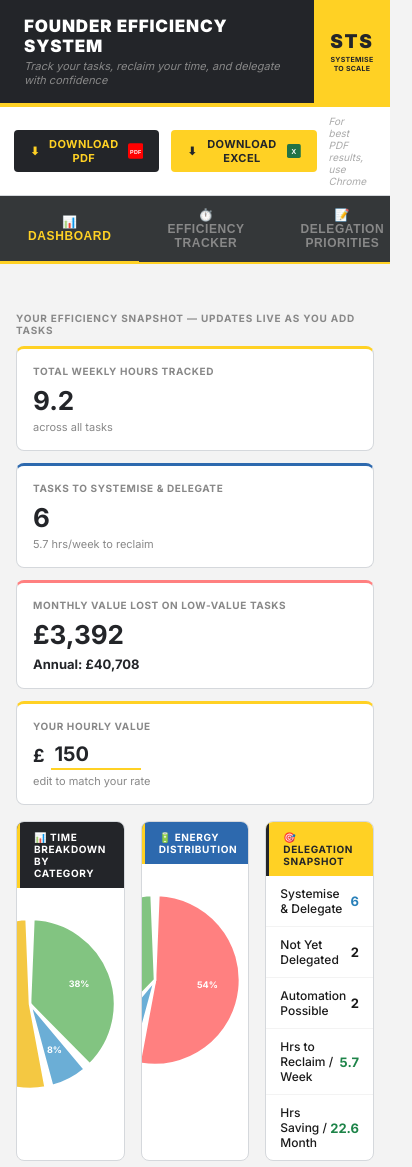
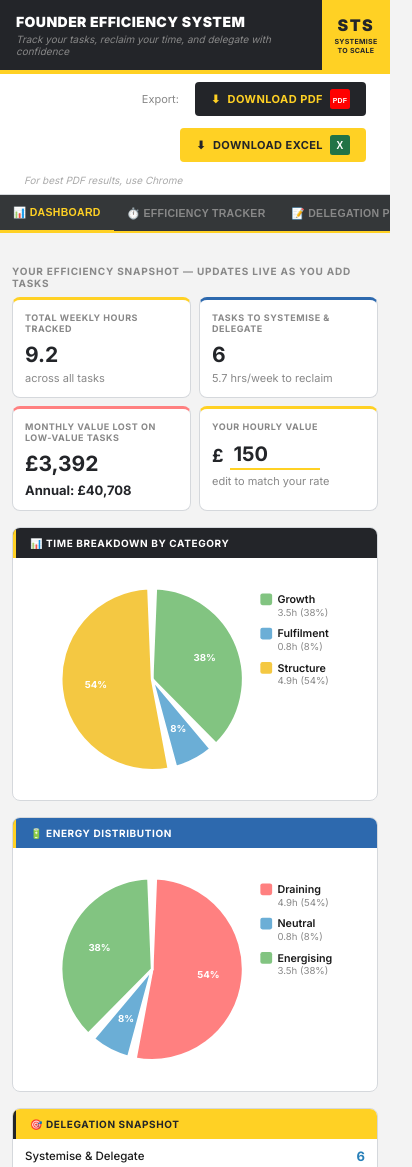
Before and after one commit to systemisetoscale/founder-efficiency-system, a plain HTML site: page index.html in a window 390 px wide. Shown: the top 1167 px of the page, 412 px wide, since content can reach past the window. Drawn offline with Linux system fonts and the light colour scheme.

Commit message:
Update index.html
made is responsive for better mobile use

```diff
--- a/index.html
+++ b/index.html
@@ -69,7 +69,8 @@ body{font-family:'Inter',sans-serif;background:var(--lgrey);color:var(--charcoal
 .rate-wrap input{width:90px;font-size:20px;font-weight:700;color:var(--charcoal);border:none;border-bottom:2px solid var(--yellow);background:transparent;font-family:'Inter',sans-serif;outline:none;padding:2px 4px}
 
 /* Dashboard panels */
-.dash-grid{display:grid;grid-template-columns:1fr 1fr 1fr;gap:16px;margin-bottom:16px}
+.pair-grid{display:grid;grid-template-columns:repeat(auto-fit,minmax(320px,1fr));gap:16px}
+.dash-grid{display:grid;grid-template-columns:repeat(auto-fit,minmax(290px,1fr));gap:16px;margin-bottom:16px}
 .dash-panel{background:#fff;border:1px solid var(--mgrey);border-radius:8px;overflow:hidden}
 .dash-panel-hdr{font-size:10px;font-weight:700;letter-spacing:0.06em;text-transform:uppercase;padding:9px 14px;border-left:3px solid var(--yellow)}
 .dash-panel-hdr.dark{background:var(--charcoal);color:#fff}
@@ -134,6 +135,36 @@ table.matrix tr:nth-child(even) td{background:#FAFAFA}
 .t5-b{background:var(--t5-bg);color:var(--t5)}
 
 /* ── Print / PDF styles ─────────────────────────────────────────────────── */
+/* ── Mobile / tablet ─────────────────────────────────────────────────────── */
+@media (max-width: 560px){
+  .header-text{padding:13px 16px}
+  .header-text h1{font-size:14px;letter-spacing:.03em}
+  .header-text p{font-size:10px}
+  .logo-block{padding:0 14px;min-width:64px}
+  .logo-block .sts{font-size:16px}
+
+  .download-bar{flex-wrap:wrap;justify-content:flex-start;gap:8px;padding:8px 14px}
+  .download-bar span:last-child{flex-basis:100%;font-size:9px}
+
+  .nav{overflow-x:auto;-webkit-overflow-scrolling:touch}
+  .nav-btn{padding:11px 13px;font-size:10.5px;letter-spacing:.03em;white-space:nowrap}
+
+  .container{padding:16px 12px 48px}
+  .sec-label{margin:16px 0 8px}
+
+  .kpi-grid{grid-template-columns:1fr 1fr;gap:8px}
+  .kpi-card{padding:12px}
+  .kpi-val{font-size:21px}
+  .kpi-label{font-size:9px}
+
+  .pie-container{padding:14px 8px}
+  .dash-item{padding:9px 12px}
+  .dash-item .lbl{font-size:11.5px}
+
+  .deleg-item,.qw-item{padding:9px 12px}
+  .di-name{font-size:12.5px}
+}
+
 @media print {
   @page { size: A4 landscape; margin: 10mm 8mm; }
   body { background: #fff !important; font-size: 11px; }
@@ -142,10 +173,10 @@ table.matrix tr:nth-child(even) td{background:#FAFAFA}
   .view { display: block !important; }
   .container { max-width: 100% !important; padding: 0 !important; }
   .sec-label { margin: 8px 0 4px; font-size: 9px; }
-  .kpi-grid { grid-template-columns: repeat(4,1fr); gap: 6px; margin-bottom: 8px; }
+  .kpi-grid { grid-template-columns: repeat(4,1fr) !important; gap: 6px; margin-bottom: 8px; }
   .kpi-card { padding: 8px; border-radius: 4px; }
   .kpi-val { font-size: 18px; }
-  .dash-grid { grid-template-columns: 1fr 1fr 1fr; gap: 8px; margin-bottom: 8px; }
+  .dash-grid { grid-template-columns: 1fr 1fr 1fr !important; gap: 8px; margin-bottom: 8px; }
   .dash-panel { border-radius: 4px; }
   .panel { margin-bottom: 8px; border-radius: 4px; }
   .header { -webkit-print-color-adjust: exact; print-color-adjust: exact; }
@@ -155,7 +186,7 @@ table.matrix tr:nth-child(even) td{background:#FAFAFA}
   table.tracker th, table.tracker td { padding: 4px 5px; }
   table.matrix { font-size: 10px; }
   table.matrix th, table.matrix td { padding: 5px 7px; }
-  .pie-container svg { max-width: 240px; }
+  .pie-container svg { max-width: 240px !important; }
   .dash-item { padding: 6px 10px; }
   .kpi-annual { font-size: 11px; }
   /* page breaks */
@@ -268,7 +299,7 @@ table.matrix tr:nth-child(even) td{background:#FAFAFA}
       </div>
     </div>
 
-    <div style="display:grid;grid-template-columns:1fr 1fr;gap:16px">
+    <div class="pair-grid">
       <div class="panel">
         <div class="panel-header">🏆 Top 3 Delegation Priorities</div>
         <div id="top3-list"><div class="deleg-empty">No tasks marked for delegation yet</div></div>
@@ -451,7 +482,7 @@ function drawPie(containerId, slices){
   if(!total){el.innerHTML='<div class="empty-state">Add tasks to see breakdown</div>';return;}
 
   const W=280,H=200,cx=100,cy=100,R=85,gap=0.04;
-  let svg=`<svg width="${W}" height="${H}" viewBox="0 0 ${W} ${H}" overflow="visible">`;
+  let svg=`<svg viewBox="0 0 ${W} ${H}" preserveAspectRatio="xMidYMid meet" style="width:100%;max-width:300px;height:auto;display:block">`;
   let start=-Math.PI/2;
   const segs=[];
 
```
